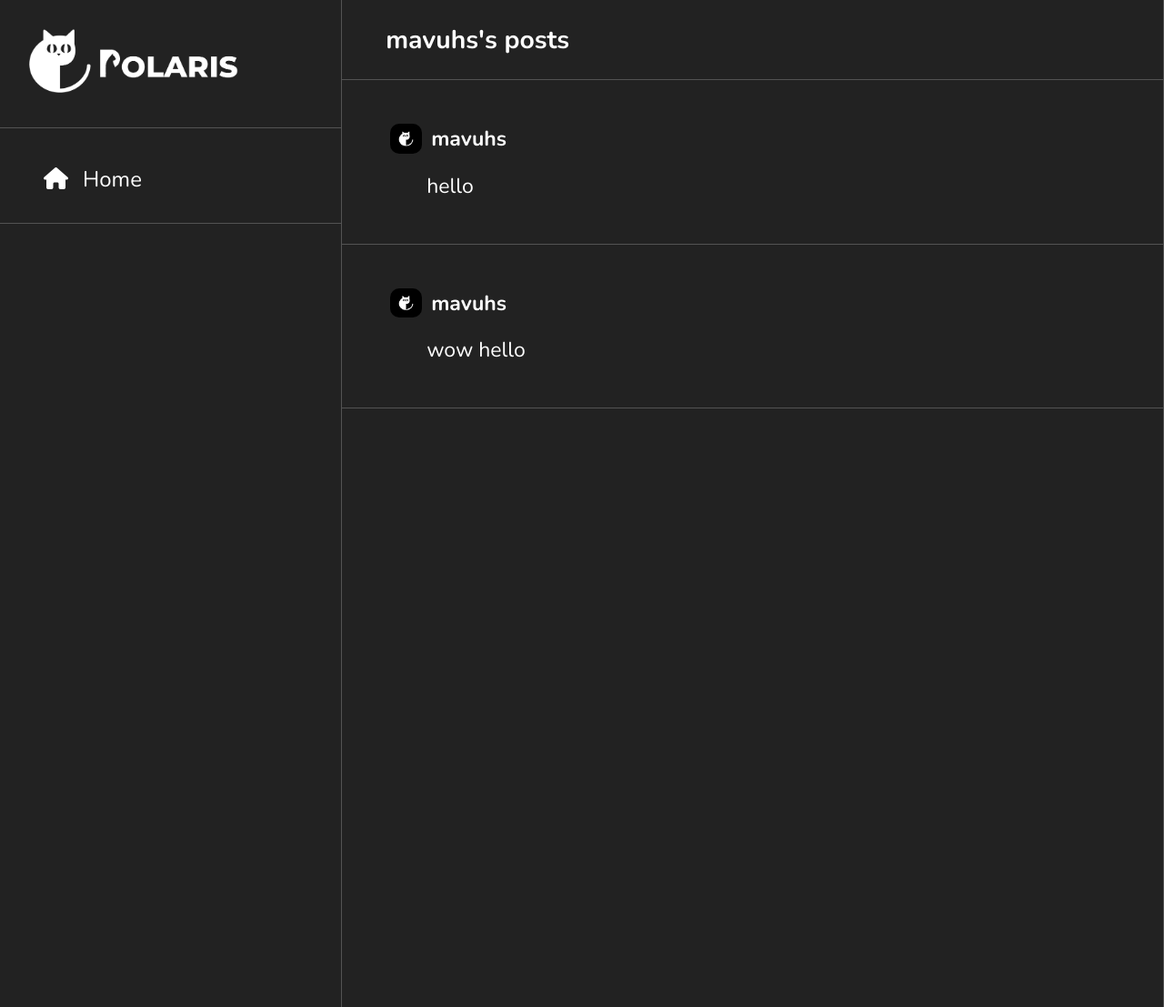
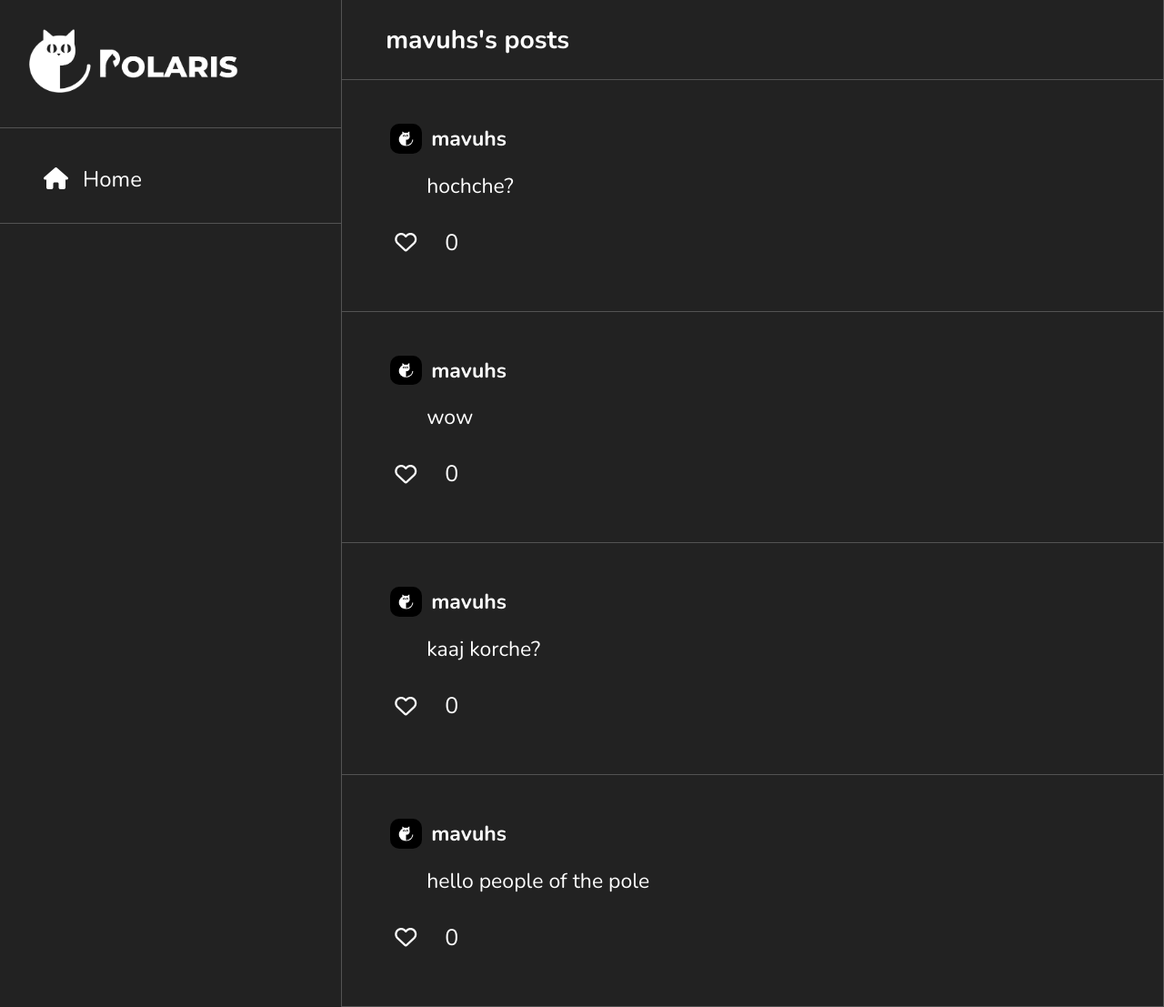
Before and after one commit to Flamez06/Polaris, a Flask app: page /profile/mavuhs in a window 1280 px wide. Shown: the whole page at 91% size. Run offline with Flask 3, Linux system fonts and the light colour scheme; some libraries are stand-ins or nearby versions.

Commit message:
implemented like system

```diff
--- a/app.py
+++ b/app.py
@@ -1,5 +1,5 @@
 from flask import Flask, render_template, request, redirect, url_for
-import json
+import json, random
 
 app = Flask(__name__)
 
@@ -23,21 +23,39 @@ def save_data(data):
     with open(DATABASE, 'w') as file:
         json.dump(data, file, indent=4)
 
+# used for assigin a random string to a post
+def random_string():
+    letters = 'abcdefghijklmnopqrstuvwxyzABCDEFGHIJKLMNOPQRSTUVWXYZ0123456789'
+    return ''.join(random.choice(letters) for i in range(10))
+
 # Home page - display all tweets
 @app.route('/', methods=['GET', 'POST'])
 def home():
     data = load_data()
 
     if request.method == 'POST':
-        tweet = request.form['tweet']
-        data['tweets'].append([USERNAME, tweet, data['users'][USERNAME][1], []])
-        data['users'][USERNAME].append([tweet, []])
+        request_load = dict(request.form)
+
+        if "tweet" in request_load:
+            tweet = request_load['tweet']
+            id = random_string()
+            data['tweets'][id] = [USERNAME, tweet, data['users'][USERNAME][1], []]
+            data['users'][USERNAME][2].append(id)
+
+        if "like" in list(request_load.keys())[0]:
+            id = list(request_load.keys())[0].split('-')[1]
+            if USERNAME != '':
+                if not USERNAME in data['tweets'][id][3]:
+                    data['tweets'][id][3].append(USERNAME)
+                else:
+                    data['tweets'][id][3].remove(USERNAME)
+
         save_data(data)
 
     if not USERNAME == '':
-        return render_template('index.html', tweets=data['tweets'][::-1], user=USERNAME, pfp=data['users'][USERNAME][1])
+        return render_template('index.html', tweet_keys=list(data['tweets'].keys())[::-1], tweets=list(data['tweets'].values())[::-1], user=USERNAME, pfp=data['users'][USERNAME][1])
     else:
-        return render_template('index.html', tweets=data['tweets'][::-1], user=USERNAME, pfp='')
+        return render_template('index.html', tweet_keys=list(data['tweets'].keys())[::-1], tweets=list(data['tweets'].values())[::-1], user=USERNAME, pfp='')
 
 # User registration
 @app.route('/register', methods=['GET', 'POST'])
@@ -49,7 +67,7 @@ def register():
         if username in data['users']:
             error = 'Username already taken'
             return render_template('register.html', error=error)
-        data['users'][username] = [password,"../static/Images/default.png"]
+        data['users'][username] = [password,"../static/Images/default.png", []]
         save_data(data)
         return redirect(url_for('login'))
     return render_template('register.html')
@@ -73,9 +91,24 @@ def login():
 def account():
     try:
         data = load_data()
-        user_tweets = data['users'][USERNAME][2:]
+        user_tweets = data['users'][USERNAME][2]
         img=data['users'][USERNAME][1]
-        return render_template('account.html', user=USERNAME, tweets=user_tweets[::-1],pfp=img)
+        tweets_collection = data['tweets']
+
+        if request.method == 'POST':
+            request_load = dict(request.form)
+
+            if "like" in list(request_load.keys())[0]:
+                id = list(request_load.keys())[0].split('-')[1]
+                if USERNAME != '':
+                    if not USERNAME in data['tweets'][id][3]:
+                        data['tweets'][id][3].append(USERNAME)
+                    else:
+                        data['tweets'][id][3].remove(USERNAME)
+
+            save_data(data)
+
+        return render_template('profile.html', user=USERNAME, tweet_keys=data['users'][USERNAME][2] , tweets=user_tweets[::-1], data=tweets_collection, pfp=img)
     except:
         return render_template("error.html")
 
@@ -83,9 +116,24 @@ def account():
 @app.route('/profile/<user>', methods=['GET', 'POST'])
 def profile(user):
         data = load_data()
-        user_tweets = data['users'][user][2:]
+        user_tweets = data['users'][user][2]
         img=data['users'][user][1]
-        return render_template('profile.html', user=user , tweets=user_tweets[::-1],pfp=img)
+        tweets_collection = data['tweets']
+
+        if request.method == 'POST':
+            request_load = dict(request.form)
+
+            if "like" in list(request_load.keys())[0]:
+                id = list(request_load.keys())[0].split('-')[1]
+                if USERNAME != '':
+                    if not USERNAME in data['tweets'][id][3]:
+                        data['tweets'][id][3].append(USERNAME)
+                    else:
+                        data['tweets'][id][3].remove(USERNAME)
+
+            save_data(data)
+
+        return render_template('profile.html', user=user, tweet_keys=data['users'][user][2] , tweets=user_tweets[::-1], data=tweets_collection, pfp=img)
 
 
 if __name__ == '__main__':
--- a/data.json
+++ b/data.json
@@ -3,33 +3,48 @@
         "flamez06": [
             "sheesh",
             "../static/Images/default.png",
-            "wdw",
-            "im dumb"
+            []
         ],
         "retard": [
             "bhutta",
             "../static/Images/default.png",
-            "hello guyz\r\n"
+            []
         ],
         "mavuhs": [
             "okok",
             "../static/Images/default.png",
-            "wow hello",
-            "hello"
+            [
+                "cDmie6bLKj",
+                "4kTkytZF8G",
+                "ZFohLwPgfo",
+                "kp8saH7DFH"
+            ]
         ]
     },
-    "tweets": [
-        [
+    "tweets": {
+        "cDmie6bLKj": [
             "mavuhs",
-            "hello",
+            "hello people of the pole",
             "../static/Images/default.png",
             []
         ],
-        [
+        "4kTkytZF8G": [
             "mavuhs",
-            "hello hello",
+            "kaaj korche?",
+            "../static/Images/default.png",
+            []
+        ],
+        "ZFohLwPgfo": [
+            "mavuhs",
+            "wow",
+            "../static/Images/default.png",
+            []
+        ],
+        "kp8saH7DFH": [
+            "mavuhs",
+            "hochche?",
             "../static/Images/default.png",
             []
         ]
-    ]
+    }
 }
--- a/static/account.css
+++ b/static/account.css
@@ -140,7 +140,7 @@ h2{
     margin: 0;
 }
 
-.fa-solid {
+.fa-solid, .fa-regular {
     font-size: 1.5rem;
     padding-right: 1rem;
     margin-bottom: 3px;
@@ -149,3 +149,37 @@ h2{
 #logo-container {
     border-bottom: 1px solid #ffffff38;
 }
+
+.nav-link > img {
+    height: 40px;
+    width: 40px;
+    aspect-ratio: initial;
+}
+
+.post-reactions {
+    display: flex;
+    font-size: 20px;
+    padding-left: 10px;
+    padding-top: 20px;
+}
+
+.post-reactions button {
+    background: transparent;
+    color: inherit;
+    outline: none;
+    border: none;
+    cursor: pointer;
+    padding: 10px 15px 10px 0;
+    font-size: inherit;
+}
+
+.post-reactions > * > p {
+    padding: 10px 0 10px ;
+
+}
+
+.post-reactions > * {
+    font-size: 25px;
+    display: flex;
+    align-items: center;
+}
--- a/static/index.css
+++ b/static/index.css
@@ -141,7 +141,7 @@ a, a:hover {
 }
 
 
-.fa-solid {
+.fa-solid, .fa-regular {
     font-size: 1.5rem;
     padding-right: 1rem;
     margin-bottom: 3px;
@@ -161,7 +161,7 @@ a, a:hover {
     padding-top: 20px;
 }
 
-.post-reactions > * > button {
+.post-reactions button {
     background: transparent;
     color: inherit;
     outline: none;
--- a/templates/profile.html
+++ b/templates/profile.html
@@ -27,9 +27,25 @@
                 <img class="post-avatar" src="{{ pfp }}" alt="">
                 <div class="post-user"><a href="./profile/{{ user }}"> {{ user }} </a></div>
             </div>
-            <div class="post-content">{{ x }}</div>
+            <div class="post-content">{{ data[x][1] }}</div>
             <div class="post-reactions">
-                <div class="post-like"></div>
+                <div class="post-like">
+
+                    <form method="POST">
+                        <button type="submit" name="like-{{ x }}" value="❤️">
+                            {% if user != '' %}
+                                {% if user in data[x][3] %}
+                                <i class="fa-solid fa-heart"></i>
+                                {% else %}
+                                <i class="fa-regular fa-heart"></i>
+                                {% endif %}
+
+                            {% endif %}
+                        </button>
+                    </form>
+                    <p class="post-like-count">{{ data[x][3]|length }}</p>
+
+                </div>
             </div>
         </div>
 
```
Also changed, not shown: templates/account.html (+26 -11 lines), templates/index.html (+18 -9 lines).
